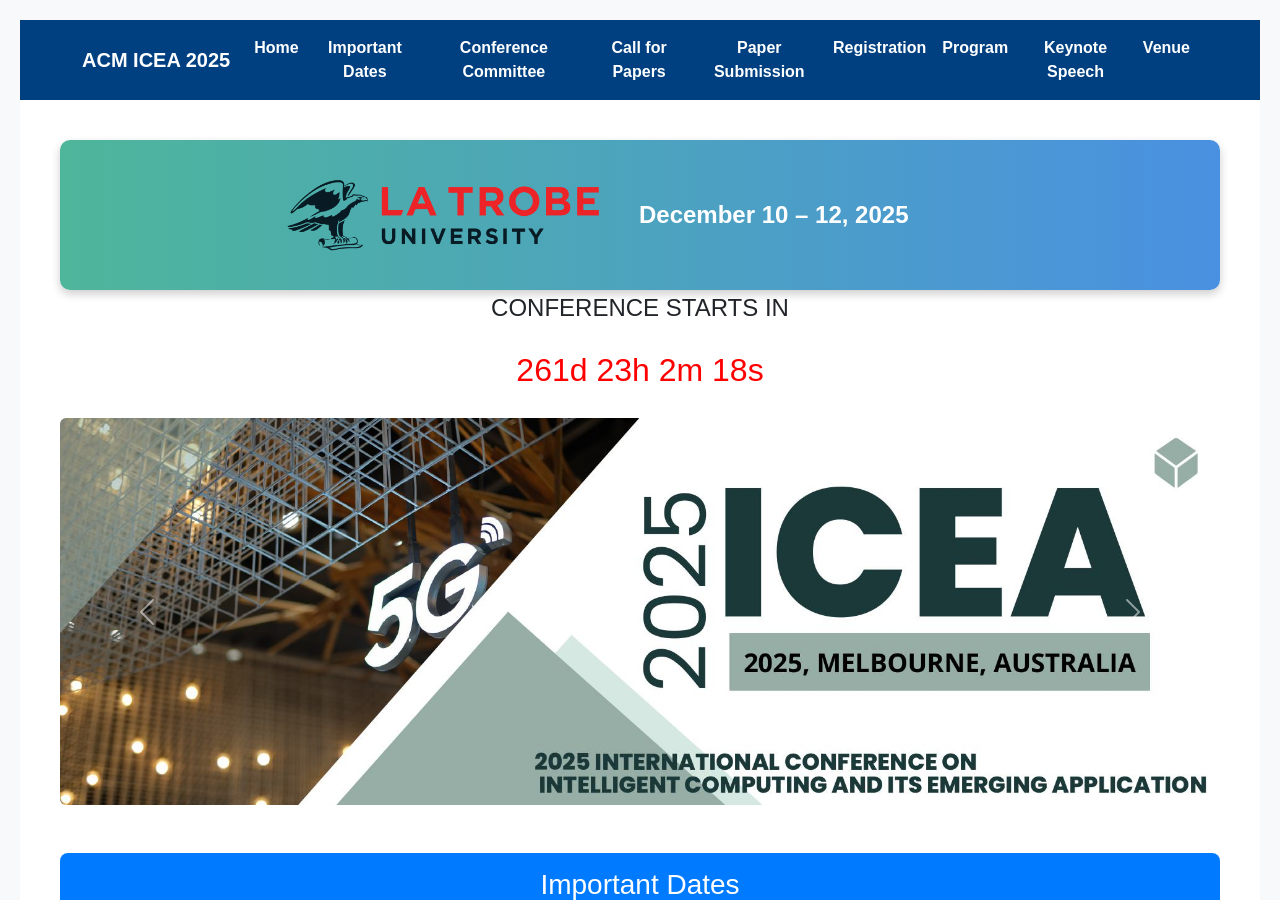
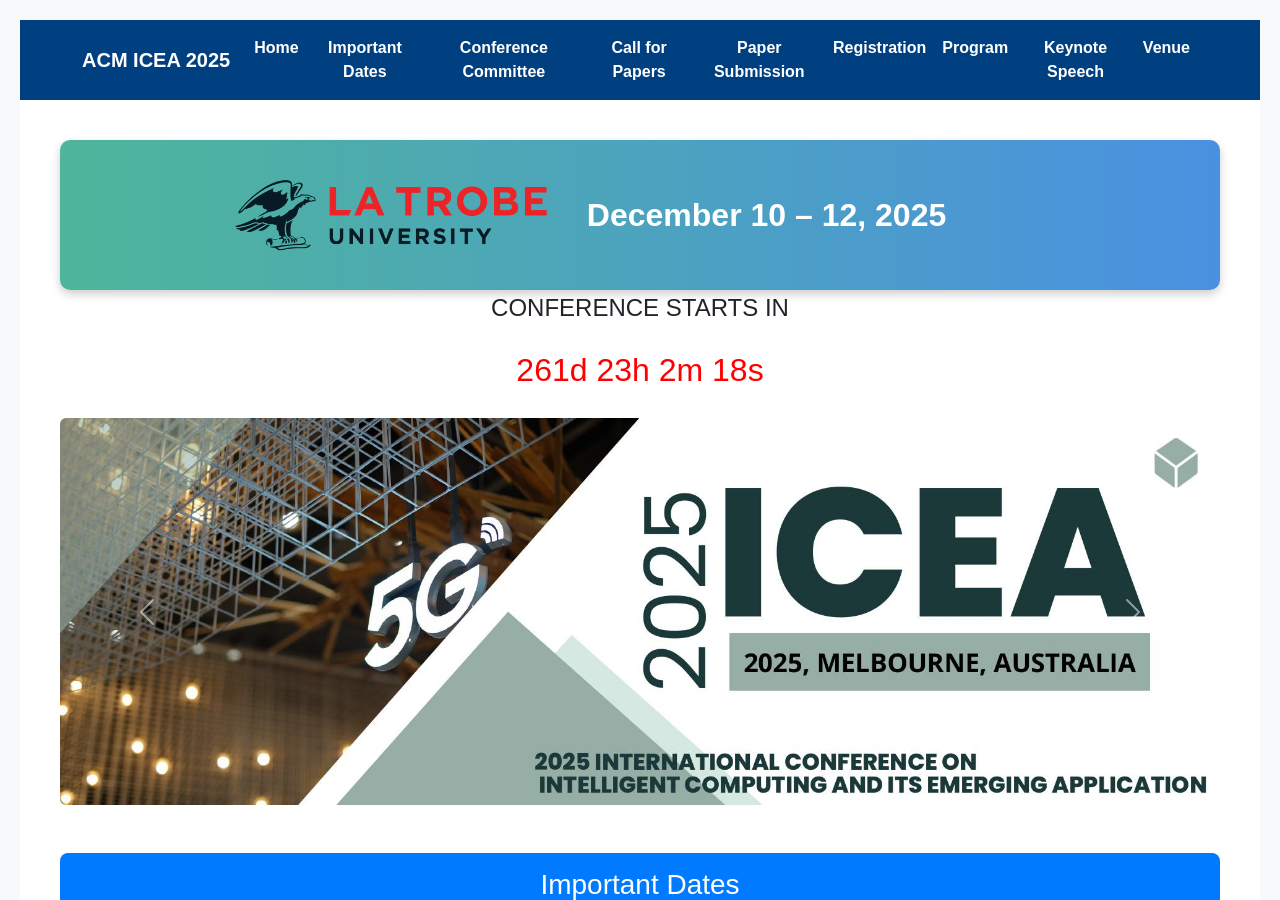
Before and after one commit to icea2025/latrobe, a Jekyll site: the page index.html, which Jekyll copies as it is, in a window 1280 px wide and 900 px high. Built offline with Jekyll 4.4.1, drawn with Linux system fonts in a browser that asks for light colours.

Commit message:
Update index.html

```diff
--- a/index.html
+++ b/index.html
@@ -117,7 +117,7 @@
     <div class="hero">
       <div class="hero-content">
         <img src="image/La_Trobe_University_logo.jpg" alt="La Trobe University Logo">
-        <p>December 10 – 12, 2025</p>
+        <p style="font-size: 32px; font-weight: bold;">December 10 – 12, 2025</p>
       </div>
     </div>
 
```
